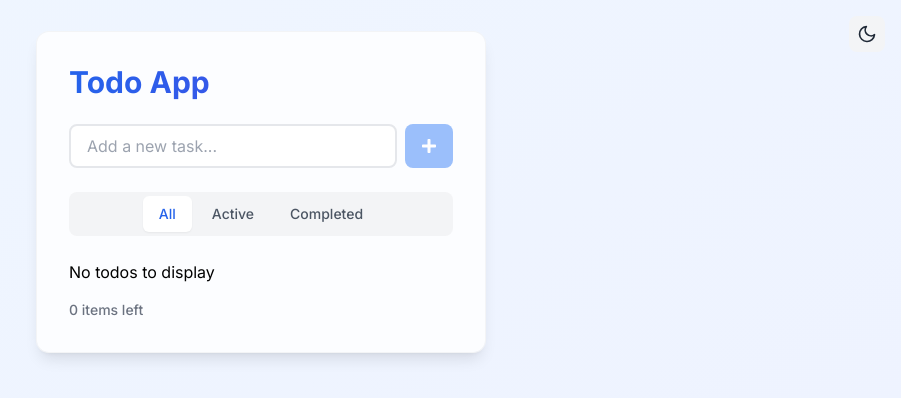
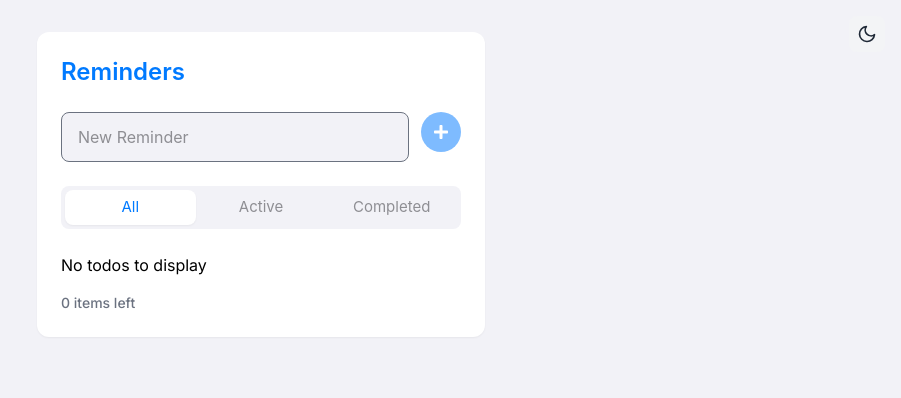
Before and after one commit to ambichetan/react-todo-app, a React (Vite) app: page / in a window 1280 px wide. Shown: the top 398 px of the page, without its empty margins (379-1280 px from the left). Built offline with nearby package versions, Linux system fonts and the light colour scheme.

Commit message:
add ios reminders styling - cline + claude 3.5

```diff
--- a/src/App.jsx
+++ b/src/App.jsx
@@ -17,10 +17,10 @@ function App() {
   })
 
   return (
-    <div className="min-h-screen bg-gradient-to-br from-blue-50 to-indigo-50 dark:from-gray-900 dark:to-gray-800 py-8 transition-colors">
+    <div className="min-h-screen bg-[#F2F2F7] dark:bg-black py-8 transition-colors">
       <ThemeToggle />
-      <div className="max-w-md mx-auto bg-white/80 dark:bg-gray-800/80 backdrop-blur-sm rounded-xl shadow-lg p-8 ring-1 ring-gray-100 dark:ring-gray-700">
-        <h1 className="text-3xl font-bold text-transparent bg-clip-text bg-gradient-to-r from-blue-600 to-indigo-600 dark:from-blue-400 dark:to-indigo-400 mb-6">Todo App</h1>
+      <div className="max-w-md mx-auto bg-white dark:bg-[#1C1C1E] rounded-xl shadow-sm p-6">
+        <h1 className="text-2xl font-semibold text-[#007AFF] dark:text-[#0A84FF] mb-6 font-[-apple-system]">Reminders</h1>
         <AddTodo />
         <TodoFilter filter={filter} setFilter={setFilter} />
         <TodoList todos={filteredTodos} />
--- a/src/components/AddTodo.jsx
+++ b/src/components/AddTodo.jsx
@@ -15,19 +15,19 @@ function AddTodo() {
   }
 
   return (
-    <form className="flex gap-2 mb-6" onSubmit={handleSubmit}>
+    <form className="flex gap-3 mb-6" onSubmit={handleSubmit}>
       <input
         type="text"
-        className="flex-1 rounded-lg border-2 border-gray-200 dark:border-gray-600 px-4 py-2 text-gray-700 dark:text-gray-100 placeholder-gray-400 dark:placeholder-gray-500 focus:border-blue-500 dark:focus:border-blue-400 focus:ring-2 focus:ring-blue-200 dark:focus:ring-blue-500/20 transition-all duration-200 bg-white dark:bg-gray-700"
+        className="flex-1 rounded-lg px-4 py-3 text-base font-[-apple-system] bg-[#F2F2F7] dark:bg-[#1C1C1E] text-black dark:text-white placeholder-[#8E8E93] dark:placeholder-[#48484A] focus:outline-none focus:ring-2 focus:ring-[#007AFF] dark:focus:ring-[#0A84FF] transition-all"
         value={text}
         onChange={(e) => setText(e.target.value)}
-        placeholder="Add a new task..."
-        aria-label="Add a new task"
+        placeholder="New Reminder"
+        aria-label="Add a new reminder"
       />
       <button
         type="submit"
-        className="bg-blue-500 hover:bg-blue-600 dark:bg-blue-600 dark:hover:bg-blue-500 text-white rounded-lg px-4 py-2 transition-colors duration-200 disabled:opacity-50 disabled:cursor-not-allowed flex items-center justify-center"
-        aria-label="Add task"
+        className="bg-[#007AFF] hover:bg-[#007AFF]/90 dark:bg-[#0A84FF] dark:hover:bg-[#0A84FF]/90 text-white rounded-full w-10 h-10 transition-colors duration-200 disabled:opacity-50 disabled:cursor-not-allowed flex items-center justify-center"
+        aria-label="Add reminder"
         disabled={!text.trim()}
       >
         <FaPlus />
--- a/src/components/TodoFilter.jsx
+++ b/src/components/TodoFilter.jsx
@@ -1,31 +1,31 @@
 function TodoFilter({ filter, setFilter }) {
   return (
-    <div className="flex justify-center gap-1 p-1 mb-6 bg-gray-100 dark:bg-gray-700/50 rounded-lg">
+    <div className="flex justify-center p-1 mb-6 bg-[#F2F2F7] dark:bg-[#1C1C1E] rounded-lg">
       <button
-        className={`px-4 py-2 text-sm font-medium rounded-md transition-all duration-200 ${
+        className={`flex-1 px-4 py-1.5 text-[15px] font-[-apple-system] rounded-lg transition-all duration-200 ${
           filter === 'all'
-            ? 'bg-white dark:bg-gray-700 text-blue-600 dark:text-blue-400 shadow-sm'
-            : 'text-gray-600 dark:text-gray-400 hover:text-gray-800 dark:hover:text-gray-200'
+            ? 'bg-white dark:bg-[#2C2C2E] text-[#007AFF] dark:text-[#0A84FF] shadow-sm'
+            : 'text-[#8E8E93] dark:text-[#98989D] hover:text-[#007AFF] dark:hover:text-[#0A84FF]'
         }`}
         onClick={() => setFilter('all')}
       >
         All
       </button>
       <button
-        className={`px-4 py-2 text-sm font-medium rounded-md transition-all duration-200 ${
+        className={`flex-1 px-4 py-1.5 text-[15px] font-[-apple-system] rounded-lg transition-all duration-200 ${
           filter === 'active'
-            ? 'bg-white dark:bg-gray-700 text-blue-600 dark:text-blue-400 shadow-sm'
-            : 'text-gray-600 dark:text-gray-400 hover:text-gray-800 dark:hover:text-gray-200'
+            ? 'bg-white dark:bg-[#2C2C2E] text-[#007AFF] dark:text-[#0A84FF] shadow-sm'
+            : 'text-[#8E8E93] dark:text-[#98989D] hover:text-[#007AFF] dark:hover:text-[#0A84FF]'
         }`}
         onClick={() => setFilter('active')}
       >
         Active
       </button>
       <button
-        className={`px-4 py-2 text-sm font-medium rounded-md transition-all duration-200 ${
+        className={`flex-1 px-4 py-1.5 text-[15px] font-[-apple-system] rounded-lg transition-all duration-200 ${
           filter === 'completed'
-            ? 'bg-white dark:bg-gray-700 text-blue-600 dark:text-blue-400 shadow-sm'
-            : 'text-gray-600 dark:text-gray-400 hover:text-gray-800 dark:hover:text-gray-200'
+            ? 'bg-white dark:bg-[#2C2C2E] text-[#007AFF] dark:text-[#0A84FF] shadow-sm'
+            : 'text-[#8E8E93] dark:text-[#98989D] hover:text-[#007AFF] dark:hover:text-[#0A84FF]'
         }`}
         onClick={() => setFilter('completed')}
       >
--- a/src/components/TodoItem.jsx
+++ b/src/components/TodoItem.jsx
@@ -19,9 +19,9 @@ function TodoItem({ todo, onToggle, onDelete, onEdit }) {
   }
 
   return (
-    <li className="group flex items-center gap-3 py-2 px-4 hover:bg-gray-50 dark:hover:bg-gray-700/50">
+    <li className="group flex items-center gap-4 py-3 px-3 border-b border-gray-100 dark:border-gray-800">
       <Checkbox.Root
-        className="flex h-5 w-5 items-center justify-center rounded border border-gray-300 dark:border-gray-600 bg-white dark:bg-gray-700 data-[state=checked]:bg-blue-600 data-[state=checked]:border-blue-600"
+        className="flex h-[22px] w-[22px] items-center justify-center rounded-full border-2 border-[#C7C7CC] dark:border-[#48484A] bg-white dark:bg-transparent hover:border-[#007AFF] dark:hover:border-[#0A84FF] data-[state=checked]:bg-[#007AFF] dark:data-[state=checked]:bg-[#0A84FF] data-[state=checked]:border-[#007AFF] dark:data-[state=checked]:border-[#0A84FF] transition-colors"
         checked={todo.completed}
         onCheckedChange={onToggle}
       >
@@ -34,7 +34,7 @@ function TodoItem({ todo, onToggle, onDelete, onEdit }) {
         <input
           ref={inputRef}
           type="text"
-          className="flex-1 rounded border px-2 py-1 text-sm dark:bg-gray-700 dark:border-gray-600 dark:text-gray-100 focus:outline-none focus:ring-2 focus:ring-blue-500 dark:focus:ring-blue-400"
+          className="flex-1 rounded-lg px-3 py-2 text-base font-[-apple-system] bg-[#F2F2F7] dark:bg-[#1C1C1E] border-0 dark:text-white focus:outline-none focus:ring-2 focus:ring-[#007AFF] dark:focus:ring-[#0A84FF]"
           value={editText}
           onChange={(e) => setEditText(e.target.value)}
           onBlur={handleSave}
@@ -42,23 +42,23 @@ function TodoItem({ todo, onToggle, onDelete, onEdit }) {
         />
       ) : (
         <span
-          className={`flex-1 text-sm ${
-            todo.completed ? 'text-gray-400 dark:text-gray-500 line-through' : 'text-gray-700 dark:text-gray-200'
+          className={`flex-1 text-base font-[-apple-system] ${
+            todo.completed ? 'text-[#8E8E93] dark:text-[#48484A] line-through' : 'text-black dark:text-white'
           }`}
         >
           {todo.text}
         </span>
       )}
 
-      <div className="flex gap-2 opacity-0 transition-opacity group-hover:opacity-100">
+      <div className="flex gap-3 opacity-0 transition-opacity group-hover:opacity-100">
         <button
-          className="rounded p-1 text-gray-400 hover:bg-gray-200 hover:text-gray-600 dark:hover:bg-gray-700 dark:hover:text-gray-300"
+          className="rounded-full p-1.5 text-[#007AFF] dark:text-[#0A84FF] hover:bg-[#007AFF]/10 dark:hover:bg-[#0A84FF]/10"
           onClick={() => setIsEditing(!isEditing)}
         >
           <Pencil1Icon className="h-4 w-4" />
         </button>
         <button
-          className="rounded p-1 text-red-400 hover:bg-red-50 hover:text-red-600 dark:hover:bg-red-900/30"
+          className="rounded-full p-1.5 text-[#FF3B30] dark:text-[#FF453A] hover:bg-[#FF3B30]/10 dark:hover:bg-[#FF453A]/10"
           onClick={onDelete}
         >
           <TrashIcon className="h-4 w-4" />
```
